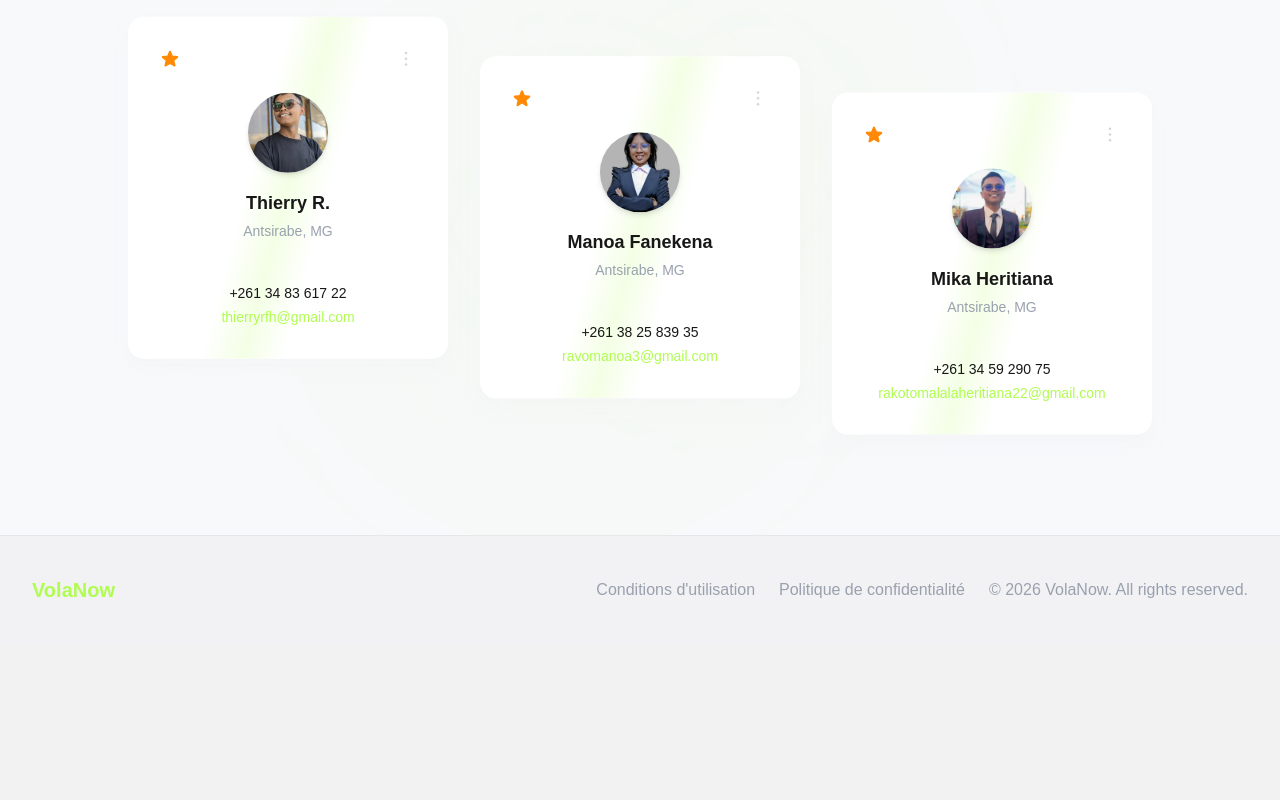
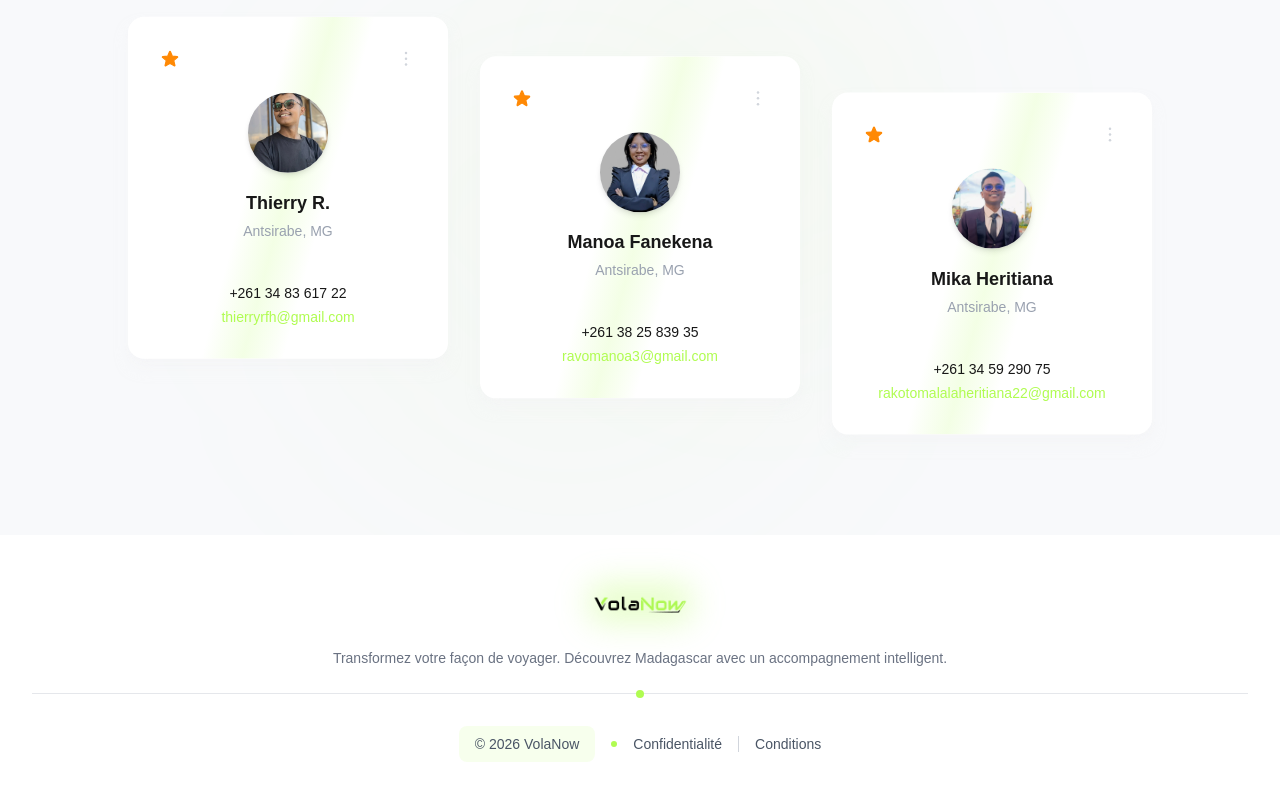
Before and after one commit to 2404mika/Website-VolaNow, a Next.js app: page / in a window 1280 px wide. Shown: the part 2991-3791 px from the top of the page. Before the commit the page ends 3635 px from the top, so only its background shows below. Built offline with nearby package versions, Linux system fonts and the light colour scheme; a web font is replaced by a local one.

Commit message:
Footer Modify

```diff
--- a/src/components/Footer.tsx
+++ b/src/components/Footer.tsx
@@ -1,16 +1,38 @@
 export default function Footer() {
+  const currentYear = new Date().getFullYear();
+
   return (
-    <footer className="py-8 md:py-10 px-4 sm:px-6 lg:px-8 border-t border-gray-200 bg-[#F2F2F4]">
-      <div className="max-w-7xl mx-auto flex flex-col sm:flex-row justify-between items-center gap-4">
-        <div className="text-[#B0FC51] font-bold text-lg md:text-xl">VolaNow</div>
-        <div className="flex items-center gap-6">
-          <a href="/conditions" className="text-gray-400 text-sm md:text-base hover:text-[#B0FC51] transition-colors duration-300">
-            Conditions d&apos;utilisation
-          </a>
-          <a href="/privacy" className="text-gray-400 text-sm md:text-base hover:text-[#B0FC51] transition-colors duration-300">
-            Politique de confidentialité
-          </a>
-          <p className="text-gray-400 text-sm md:text-base">&copy; {new Date().getFullYear()} VolaNow. All rights reserved.</p>
+    <footer className="relative bg-white overflow-hidden">
+      <div className="max-w-7xl mx-auto px-4 sm:px-6 lg:px-8 py-12">
+        {/* Logo centré avec lueur */}
+        <div className="text-center mb-6">
+          <div className="inline-flex items-center justify-center mb-6">
+            <div className="relative">
+              <div className="absolute inset-0 bg-[#B0FC51]/30 rounded-xl blur-lg"></div>
+              <img src="/Logo_Light.png" alt="VolaNow" className="relative h-10 w-auto" />
+            </div>
+          </div>
+          <p className="text-gray-500 text-sm max-w-2xl mx-auto leading-relaxed">
+            Transformez votre façon de voyager. Découvrez Madagascar avec un accompagnement intelligent.
+          </p>
+        </div>
+
+        {/* Ligne avec point vert */}
+        <div className="relative h-[1px] bg-gray-200 mb-8">
+          <div className="absolute top-1/2 left-1/2 -translate-x-1/2 -translate-y-1/2 w-2 h-2 bg-[#B0FC51] rounded-full"></div>
+        </div>
+
+        {/* Copyright et liens */}
+        <div className="flex items-center justify-center gap-4 text-sm">
+          <div className="flex items-center gap-2 px-4 py-2 bg-[#B0FC51]/10 rounded-lg">
+            <span className="text-gray-600">&copy; {currentYear} VolaNow</span>
+          </div>
+          <span className="w-1.5 h-1.5 bg-[#B0FC51] rounded-full"></span>
+          <div className="flex items-center gap-4 text-gray-600">
+            <a href="/conditions" className="hover:text-[#B0FC51] transition-colors duration-300">Confidentialité</a>
+            <span className="w-px h-4 bg-gray-300"></span>
+            <a href="/privacy" className="hover:text-[#B0FC51] transition-colors duration-300">Conditions</a>
+          </div>
         </div>
       </div>
     </footer>
```
Also changed, not shown: public/footer.PNG (added).
